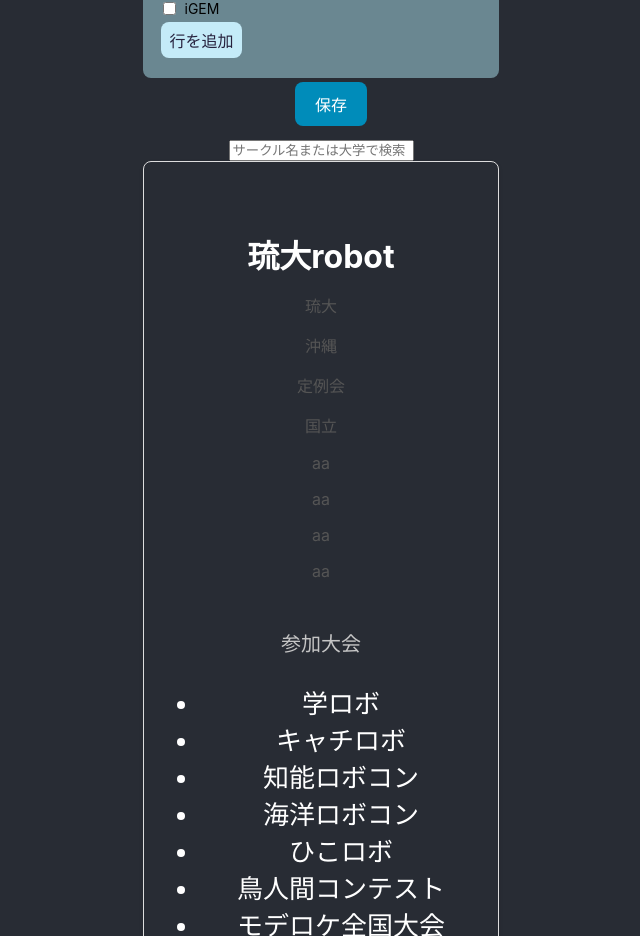
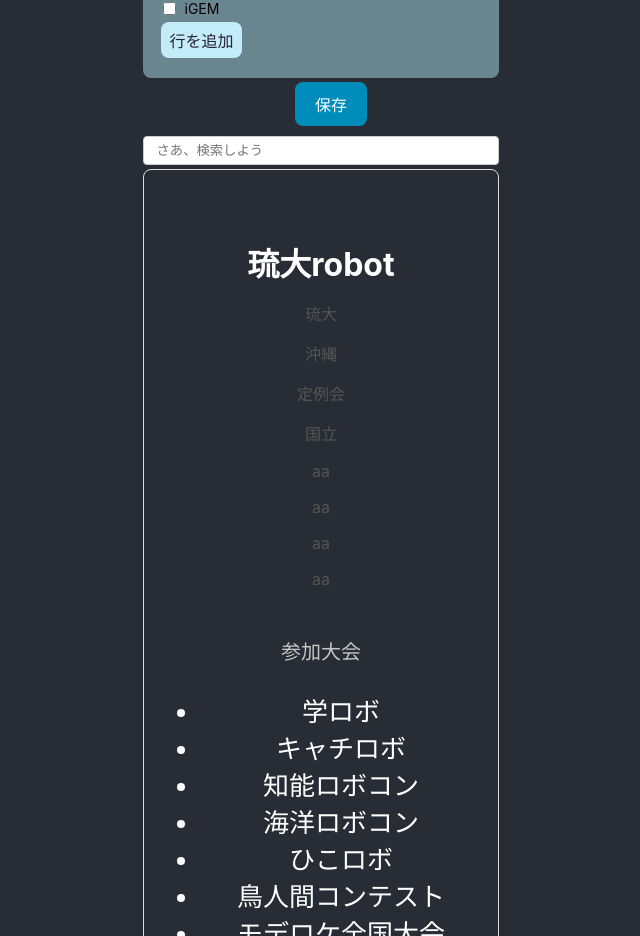
Before and after one commit to RobotClub-RyukyuUniv/TCDB, a React (Create React App) app: page / in a window 1280 px wide. Shown: the part 1239-2175 px from the top of the page, without its empty margins (319-959 px from the left). Built offline with nearby package versions, Linux system fonts and the light colour scheme.

Commit message:
add serch css

```diff
--- a/src/components/DisplayCSV.js
+++ b/src/components/DisplayCSV.js
@@ -23,8 +23,8 @@ const DisplayCSV = ({ csvData, handleEdit, handleDelete }) => {
                     type="text"
                     value={searchQuery}
                     onChange={handleSearchChange}
-                    placeholder="サークル名または大学で検索"
-                    className="form-control"
+                    placeholder="さあ、検索しよう"
+                    className="form-control-search"
                 />
             </div>
 
--- a/src/components/styles.css
+++ b/src/components/styles.css
@@ -96,3 +96,13 @@
 .form-group input[type="checkbox"] {
   margin-right: 8px; /* 追加: チェックボックスとテキストの間にマージンを追加 */
 }
+
+.form-control-search{
+  width: 100%;
+  padding: 6px 12px;
+  margin: 4px 0;
+  display: inline-block;
+  border: 1px solid #ccc;
+  border-radius: 4px;
+  box-sizing: border-box;
+}
```
